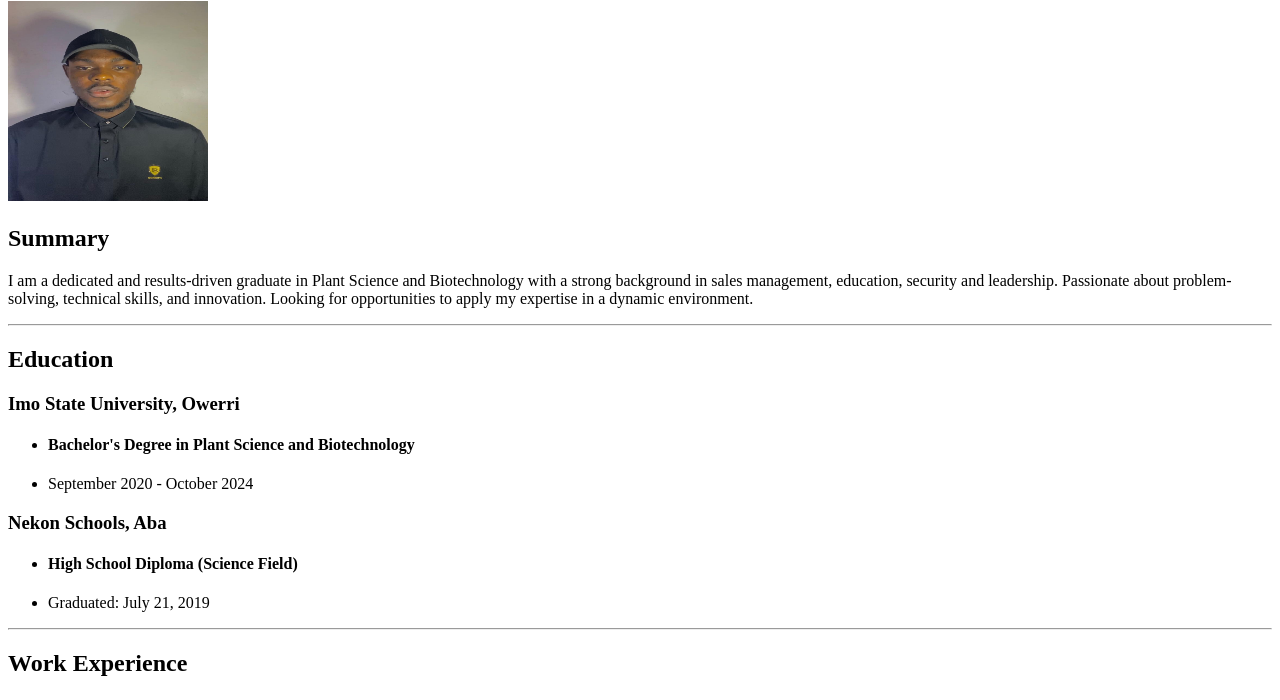
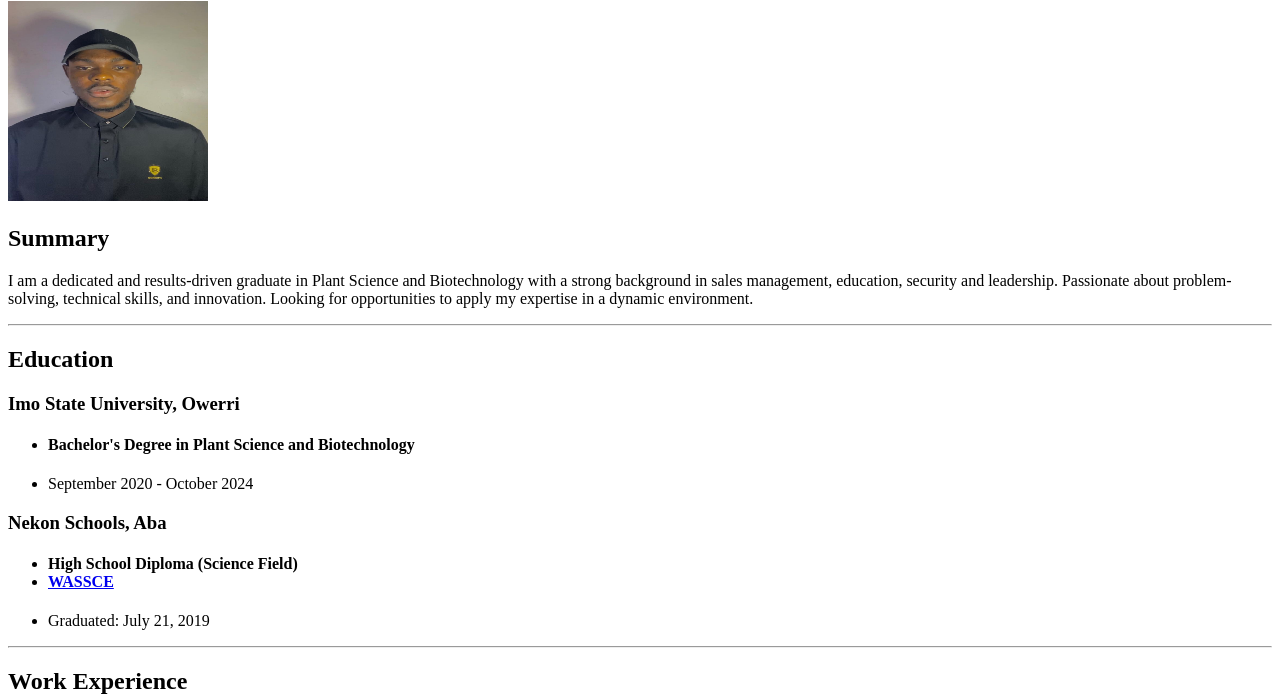
Before and after one commit to monmarcel567/html.portfolio, a plain HTML site: page index.html in a window 1280 px wide. Shown: the part 79-779 px from the top of the page. Drawn offline with Linux system fonts and the light colour scheme.

Commit message:
Add files via upload

```diff
--- a/index.html
+++ b/index.html
@@ -26,6 +26,7 @@
     <h4>
         <ul>
             <li>High School Diploma (Science Field)</li>
+            <li><a href="images/Mon WAEC Cert.jpeg">WASSCE</a></li>
         </ul>
     </h4>
         <ul>
```
Also changed, not shown: images/Mon WAEC Cert.jpeg (added).
